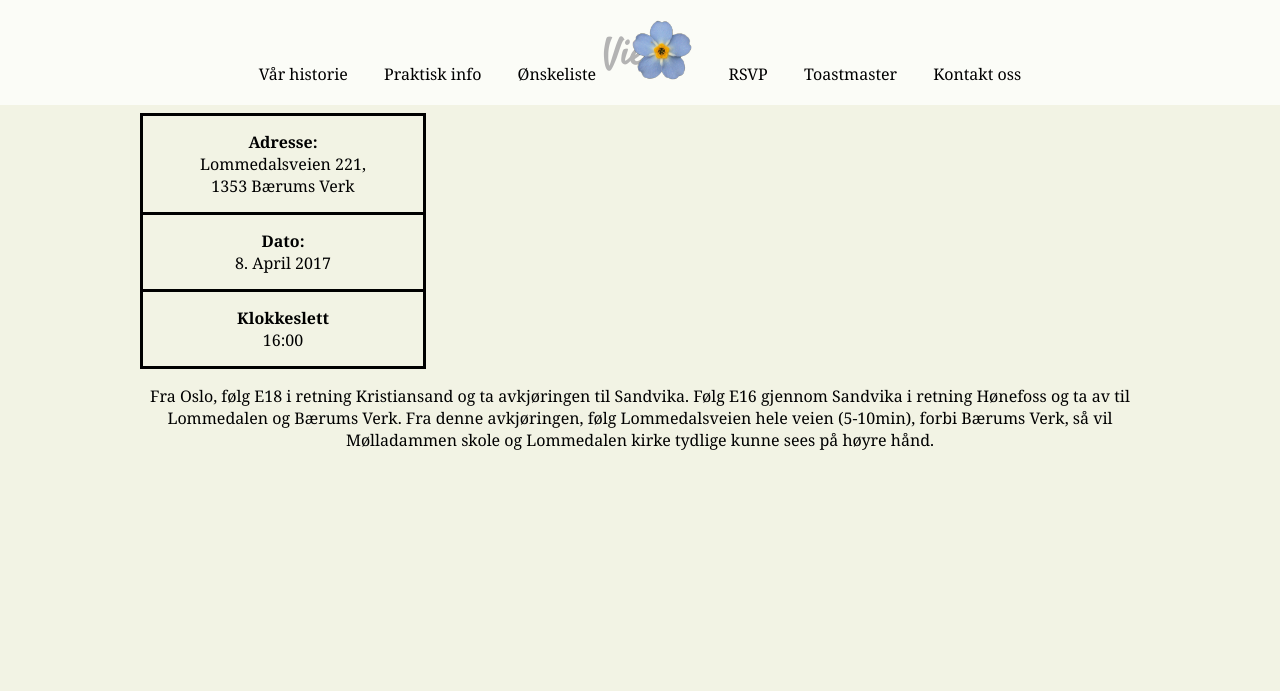
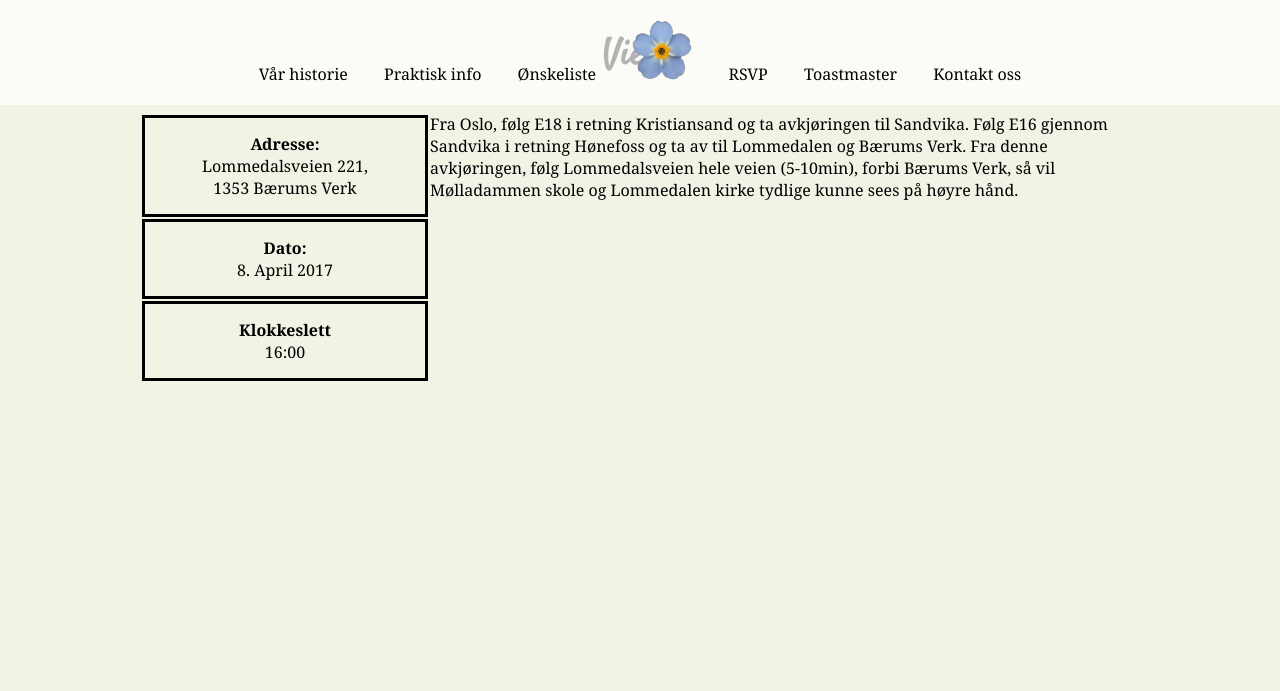
Before and after one commit to audungv/webtek16mack, a PHP site: page /vielse.html in a window 1280 px wide. Shown: the top 691 px of the page. Run offline with PHP 8.4, Linux system fonts and the light colour scheme; some libraries are stand-ins or nearby versions.

Commit message:
Oppdaterte bryllupsfest.html og vielse.html

```diff
--- a/public_html/Documents/hjemmeside/bryllupsfest.html
+++ b/public_html/Documents/hjemmeside/bryllupsfest.html
@@ -15,12 +15,14 @@
         <!-- Sidens innhold -->
             <section class="beliggenhet">
               <h1>Bryllupsfest</h1>
-                <table id="boks">
+              <aside class="info">
+                <table>
                     <tr>
                         <td><strong>Adresse:</strong>
                           <br>Bennaveien 7228, Kvål</td>
                     </tr>
                 </table>
+              </aside>
               <p>
                 Kjør E6 fra Trondheim i retning Oslo. Etter Melhus, ta av til Kvål og kjør gjennom Kvål sentrum. Umiddelbart etter sentrum, ta av til høyre inn på Bennaveien, og følg denne i 2-5 minutter før dere ankommer Haugen Gård på venstre side av veien.
               </p>
--- a/public_html/Documents/hjemmeside/style.css
+++ b/public_html/Documents/hjemmeside/style.css
@@ -153,6 +153,12 @@ footer{
   margin: auto;
   width: 1000px;
 }
+
+.beliggenhet p{
+  text-align: left;
+  margin-left: 100px;
+}
+
 #boks{
   border-collapse: collapse;
 }
@@ -162,4 +168,9 @@ td,tr{
   padding: 15px;
   margin-bottom: 15px;
 }
+.info{
+  margin: 1em 0em 1em 1em
+  width: 50%;
+  float: left;
+}
 /*Minh Ha's CSS end*/
--- a/public_html/Documents/hjemmeside/vielse.html
+++ b/public_html/Documents/hjemmeside/vielse.html
@@ -15,7 +15,8 @@
         <!-- Sidens innhold -->
         <section class="beliggenhet">
           <h1>Vielse</h1>
-            <table id="boks">
+          <aside class="info">
+            <table>
                 <tr>
                     <td><strong>Adresse:</strong>
                       <br>Lommedalsveien 221,<br>1353 Bærums Verk</td>
@@ -29,10 +30,11 @@
                       <br>16:00</td>
                 </tr>
             </table>
+          </aside>
 
-          <p>
-            Fra Oslo, følg E18 i retning Kristiansand og ta avkjøringen til Sandvika. Følg E16 gjennom Sandvika i retning Hønefoss og ta av til Lommedalen og Bærums Verk. Fra denne avkjøringen, følg Lommedalsveien hele veien (5-10min), forbi Bærums Verk, så vil Mølladammen skole og Lommedalen kirke tydlige kunne sees på høyre hånd.
-          </p>
+            <p>
+              Fra Oslo, følg E18 i retning Kristiansand og ta avkjøringen til Sandvika. Følg E16 gjennom Sandvika i retning Hønefoss og ta av til Lommedalen og Bærums Verk. Fra denne avkjøringen, følg Lommedalsveien hele veien (5-10min), forbi Bærums Verk, så vil Mølladammen skole og Lommedalen kirke tydlige kunne sees på høyre hånd.
+            </p>
         </section>
 
 
```
Also changed, not shown: public_html/Documents/hjemmeside/index.html (line endings or trailing spaces).
